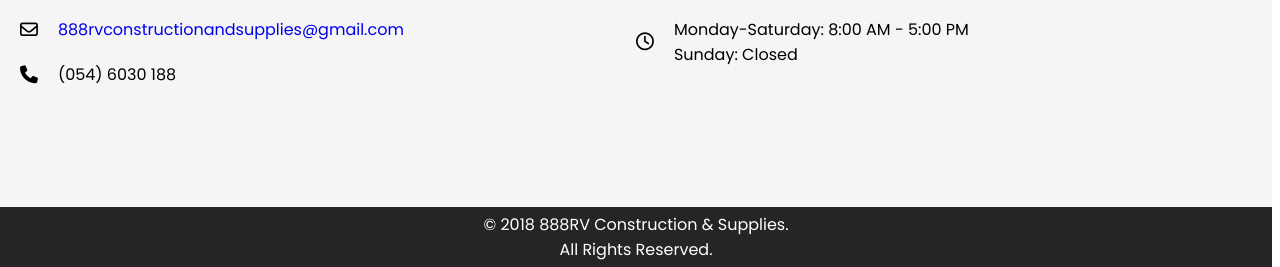
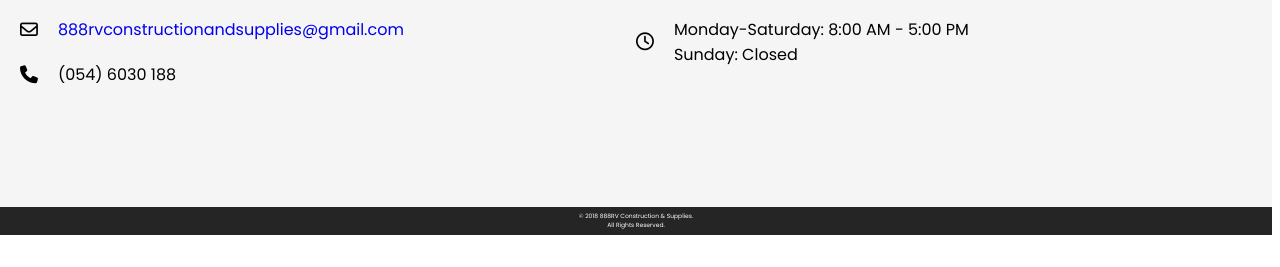
Before and after one commit to 888RV-Construction-Supplies/888RV-Construction-Supplies, a plain HTML site: page index.html in a window 1280 px wide. Shown: the part 5309-5576 px from the top of the page. After the commit the page ends 5544 px from the top, so only its background shows below. Drawn offline with nearby package versions, Linux system fonts and the light colour scheme; a web font is replaced by a local one.

Commit message:
Update style.css

```diff
--- a/style.css
+++ b/style.css
@@ -517,7 +517,7 @@ header .navbar {
 .footer-section :where(.copyright-text, .copyright) {
     color: var(--white-color);
     transition: 0.2s ease;
-    font-size: 1rem;
+    font-size: 0.09em;
 }
 
 /* Responsive media query code for max width 1024px */
```
